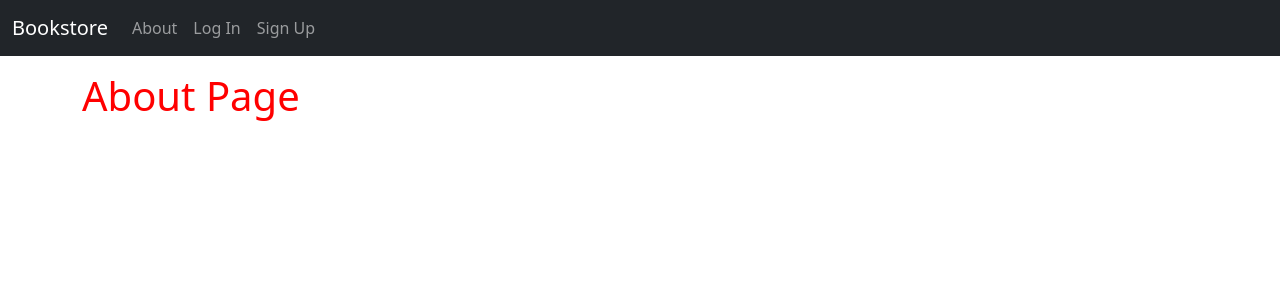
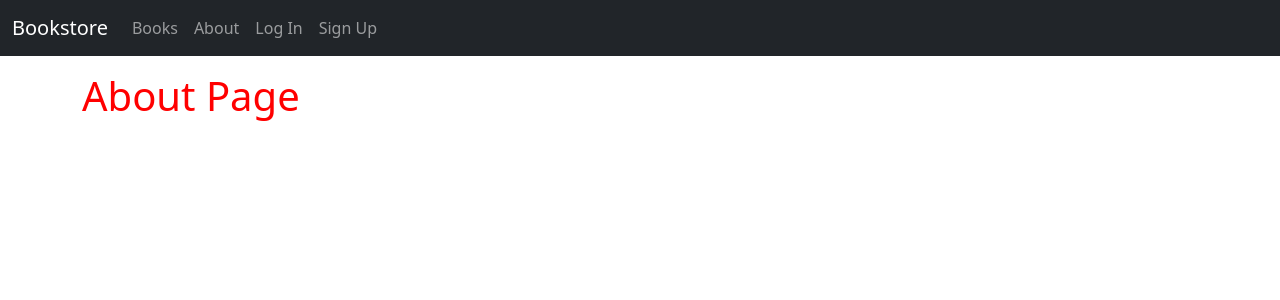
Before and after one commit to SamuelIbanga5/Bookstore-app, a Django app: page /about/ in a window 1280 px wide. Shown: the top 300 px of the page. Run offline with Django 4.2, Linux system fonts and the light colour scheme; parts of the project's set-up code (start-up, migrations or seed data) failed here and were passed over.

Commit message:
Updated _base.html file

```diff
--- a/templates/_base.html
+++ b/templates/_base.html
@@ -25,6 +25,9 @@
             </button>
             <div class="collapse navbar-collapse" id="navbarCollapse">
                 <ul class="navbar-nav me-auto mb-2 mb-md-0">
+                    <li class="nav-item">
+                        <a href="{% url 'book_list' %}" class="nav-link">Books</a>
+                    </li>
                     <li class="nav-item">
                         <a href="{% url 'about' %}" class="nav-link">About</a>
                     </li>
```
